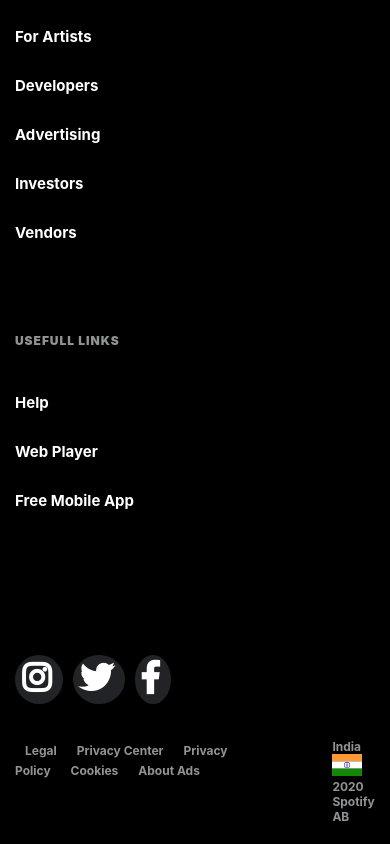
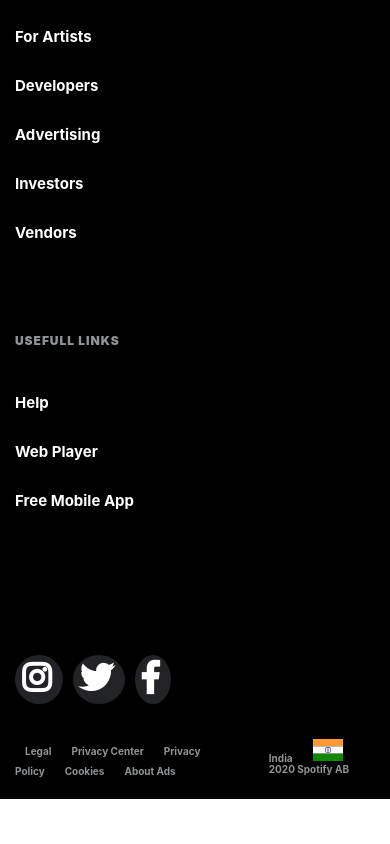
Before and after one commit to Vikash-Patel/spotify-clone, a React (Create React App) app: page / in a window 390 px wide. Shown: the part 1504-2348 px from the top of the page. After the commit the page ends 2303 px from the top, so only its background shows below. Built offline with nearby package versions, Linux system fonts and the light colour scheme.

Commit message:
completed

```diff
--- a/src/components/Footer/index.css
+++ b/src/components/Footer/index.css
@@ -80,7 +80,7 @@
   font-size: 12px;
 }
 .bottom_left {
-  padding-right: 300px;
+  padding-right: auto;
 }
 .bottom_left > a {
   padding-right: 20px;
@@ -89,7 +89,7 @@
   color: #1db954;
 }
 .bottom-right {
-  padding-left: 300px;
+  padding-left: auto;
 }
 .bottom-right > a {
   display: block;
@@ -158,17 +158,17 @@
   .footer_bottom {
     display: flex;
     justify-content: space-between;
-    margin: 0 50px;
+    margin: 0 auto;
     padding-top: 20px;
   }
   .bottom_left {
     display: flex;
-    flex-flow: row;
+    /* flex-flow: row; */
     padding-left: 0;
     margin: 20px auto 60px auto;
   }
   .bottom_left > a {
-    padding: 0 10px;
+    padding: 0  10px;
   }
   .bottom-right {
     padding-left: 0;
@@ -221,12 +221,12 @@
     /* padding-bottom: 20px; */
   }
   .footer_bottom {
-    justify-content: space-between;
+    /* justify-content: space-between; */
     margin: 0;
     padding: 20px 0;
   }
   .footer_bottom > dl > a {
-    font-size: 12px;
+    font-size: 10px;
   }
   .bottom_left {
     padding: 0 0 0 15px;
@@ -239,11 +239,12 @@
   }
 
   .bottom-right {
-    padding-right: 0;
+    padding-right: 15px;
     margin: 0;
-    padding-left: 72px;
+    padding-left: 0px;
+    width: 150px;
   }
   .bottom-right > a > img {
-    padding: 0;
+    padding-top: 0;
   }
 }
```
